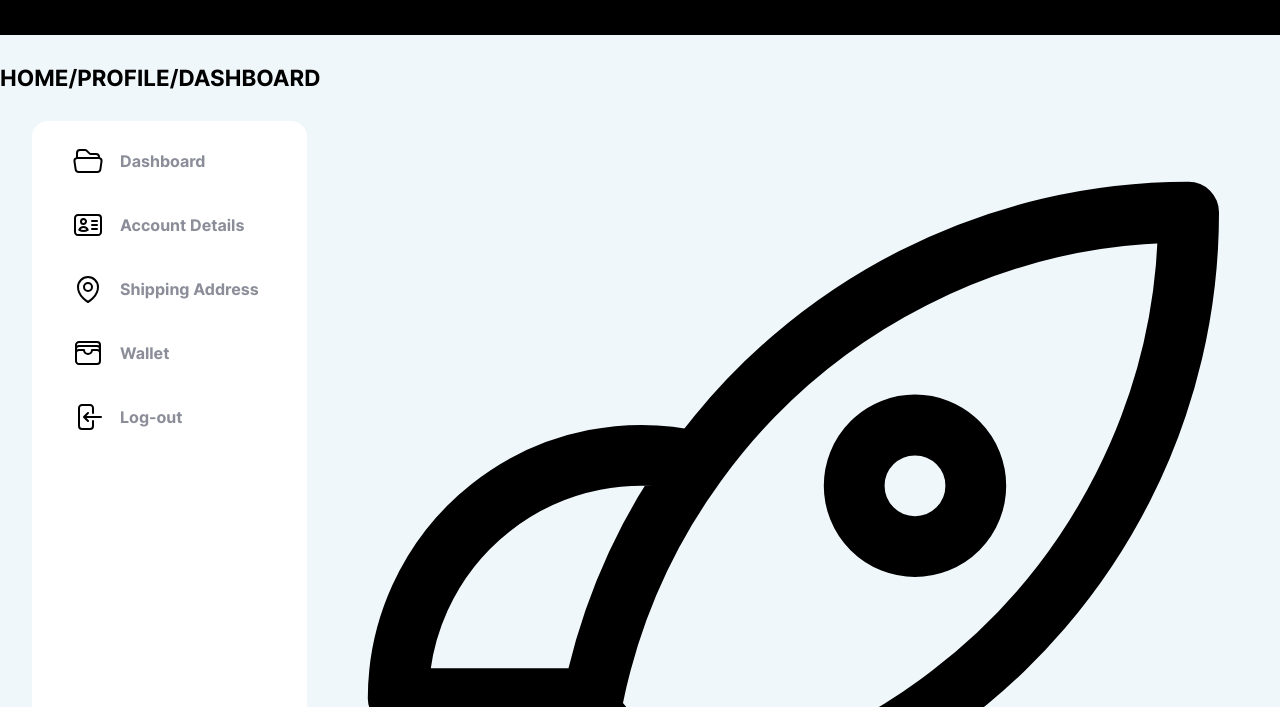
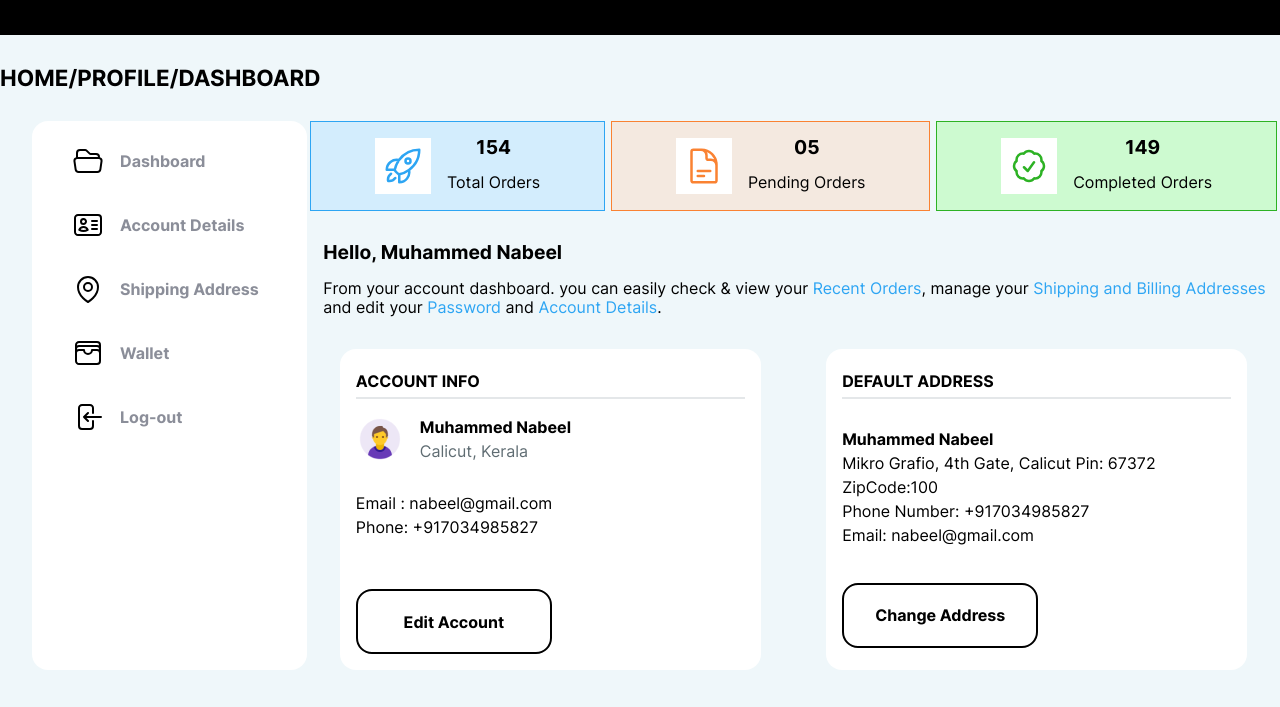
Before and after one commit to mojtaba-jsx/Bytez, a plain HTML site: page src/html/dashboard.html in a window 1280 px wide. Shown: the part 93-800 px from the top of the page. Drawn offline with Linux system fonts and the light colour scheme.

Commit message:
[css]- add css styles for dashbord info section

```diff
--- a/src/css/dashboard.css
+++ b/src/css/dashboard.css
@@ -30,14 +30,14 @@
 }
 
 /** Main Section Styles */
-.dashboard{
+.dashboard {
   /* display: flex;
   justify-content: space-between; */
   margin-top: 2rem;
   padding-bottom: 10rem;
 }
 
-.dashboard__wrapper{
+.dashboard__wrapper {
   display: flex;
   justify-content: space-between;
 }
@@ -51,7 +51,7 @@
   transition: all 140ms ease-in;
 }
 
-.aside-menu{
+.aside-menu {
   width: 20%;
   background-color: var(--white);
   margin-left: 2rem;
@@ -59,38 +59,254 @@
   border-radius: 1rem;
 }
 
-.dashboard-info{
+.dashboard-info {
   width: 80%;
 }
 
-.aside-menu__list{
+.aside-menu__list {
   display: flex;
   flex-direction: column;
 }
 
-.aside-menu__item{
+.aside-menu__item {
   margin-bottom: 1rem;
   padding: 0.5rem;
   transition: all 140ms ease-in;
   border-radius: 1rem;
 }
 
-.aside-menu__item:hover{
+.aside-menu__item:hover {
   background-color: var(--black);
 }
 
-.aside-menu__item:hover .aside-menu__link svg{
+.aside-menu__item:hover .aside-menu__link svg {
   color: var(--white);
 }
 
-.aside-menu__item:hover .aside-menu__link{
+.aside-menu__item:hover .aside-menu__link {
   color: var(--white);
 }
 
-.aside-menu__link{
+.aside-menu__link {
   display: flex;
   align-items: center;
-  color: #8B8E99;
-  font-family: 'inter-bold', Courier, monospace;
+  color: #8b8e99;
+  font-family: "inter-bold", Courier, monospace;
   margin-left: 1rem;
 }
+
+/** Dashboard Info Section Styles */
+/*! Dashboard Info Orders  Styles */
+
+.dashboard-info__orders {
+  display: flex;
+  justify-content: space-around;
+}
+
+.dashboard-info__orders-box {
+  display: flex;
+  align-content: center;
+  padding: 1rem 4rem;
+}
+
+.dashboard-info__orders-box:nth-child(1) {
+  background-color: #addeff6d;
+  border: 1px solid #2da5f3;
+}
+
+.dashboard-info__orders-box:nth-child(2) {
+  background-color: #ffc8a44d;
+  border: 1px solid #fa8232;
+}
+.dashboard-info__orders-box:nth-child(3) {
+  background-color: #97ff8f63;
+  border: 1px solid #2db224;
+}
+
+.dashboard-info__orders-box:nth-child(1) .dashboard-info__orders-box-left svg {
+  color: #2da5f3;
+}
+
+.dashboard-info__orders-box:nth-child(2) .dashboard-info__orders-box-left svg {
+  color: #fa8232;
+}
+
+.dashboard-info__orders-box:nth-child(3) .dashboard-info__orders-box-left svg {
+  color: #2db224;
+}
+
+.dashboard-info__orders-box-left svg {
+  width: 2.5rem;
+  height: 2.5rem;
+}
+
+.dashboard-info__orders-box-left {
+  background-color: var(--white);
+  padding: 0.5rem;
+  margin-right: 1rem;
+}
+.dashboard-info__orders-box-right {
+  display: flex;
+  flex-direction: column;
+  align-items: center;
+}
+
+.dashboard-info__orders-box-right-number {
+  font-size: 1.2rem;
+  font-family: "inter-bold", Courier, monospace;
+}
+
+.dashboard-info__orders-box-right-text {
+  font-size: 1rem;
+  font-family: "inter-regular", Courier, monospace;
+  margin-top: 1rem;
+}
+
+/*! Dashboard Info User Styles */
+
+.dashboard-info__user {
+  display: flex;
+  flex-direction: column;
+  margin-top: 2rem;
+  margin-left: 1rem;
+}
+
+.dashboard-info__user-name {
+  font-size: 1.2rem;
+  font-family: "inter-bold", Courier, monospace;
+}
+
+.dashboard-info__user-text {
+  font-family: "inter-regular", Courier, monospace;
+  margin-top: 1rem;
+  line-height: 1.2rem;
+}
+
+.dashboard-info__user-text a {
+  color: #2da5f3;
+}
+
+
+/*! Dashboard Info Boxes  Styles */
+
+.dashboard-info-boxes {
+  display: flex;
+  justify-content: space-around;
+  margin-top: 2rem;
+}
+
+/*! Dashboard info box Account Styles */
+.dashboard-info-boxes__account {
+  width: 40%;
+  display: flex;
+  flex-direction: column;
+  background-color: var(--white);
+  padding: 1rem;
+  border-radius: 1rem;
+
+}
+
+.dashboard-info-boxes__account-title {
+  font-size: 1rem;
+  font-family: "inter-bold", Courier, monospace;
+  text-transform: uppercase;
+  margin-top: 0.5rem;
+  padding-bottom: 0.5rem;
+  border-bottom: 2px solid #e4e7e9;
+}
+
+.dashboard-info-boxes__account-profile {
+  display: flex;
+  align-items: center;
+  margin-top: 1rem;
+}
+
+.dashboard-info-boxes__account-profile-username {
+  display: flex;
+  flex-direction: column;
+  margin-left: 1rem;
+}
+
+.dashboard-info-boxes__account-profile-username-name {
+  font-family: "inter-bold", Courier, monospace;
+}
+
+.dashboard-info-boxes__account-profile-username-location {
+  font-family: "inter-regular", Courier, monospace;
+  margin-top: 0.5rem;
+  color: #5f6c72;
+}
+
+.dashboard-info-boxes__account-more-info {
+  display: flex;
+  flex-direction: column;
+  margin-top: 2rem;
+}
+
+.dashboard-info-boxes__account-more-info-email {
+  font-family: "inter-regular", Courier, monospace;
+}
+.dashboard-info-boxes__account-more-info-phone {
+  font-family: "inter-regular", Courier, monospace;
+  margin-top: 0.5rem;
+}
+
+.dashboard-info-boxes__account-more-info-edit {
+  border: 2px solid var(--black);
+  width: 10rem;
+  text-align: center;
+  padding: 1.4rem 1rem;
+  margin-top: 3.4rem;
+  border-radius: 1rem;
+  font-family: "inter-bold", Courier, monospace;
+  color: var(--black);
+}
+
+/*! Dashboard info box Address Styles */
+
+.dashboard-info-boxes__address {
+  width: 40%;
+  display: flex;
+  flex-direction: column;
+  background-color: var(--white);
+  padding: 1rem;
+  border-radius: 1rem;
+}
+
+.dashboard-info-boxes__address-title {
+  font-size: 1rem;
+  font-family: "inter-bold", Courier, monospace;
+  text-transform: uppercase;
+  margin-top: 0.5rem;
+  padding-bottom: 0.5rem;
+  border-bottom: 2px solid #e4e7e9;
+}
+
+.dashboard-info-boxes__address-infos {
+  display: flex;
+  flex-direction: column;
+  margin-top: 2rem;
+}
+.dashboard-info-boxes__address-infos-name {
+  font-family: "inter-bold", Courier, monospace;
+  margin-bottom: 0.5rem;
+}
+
+.dashboard-info-boxes__address-infos-text,
+.dashboard-info-boxes__address-infos-text,
+.dashboard-info-boxes__address-infos-phone,
+.dashboard-info-boxes__address-infos-email {
+  font-family: "inter-regular", Courier, monospace;
+  margin-bottom: 0.5rem;
+}
+
+.dashboard-info-boxes__address-infos-change {
+  border: 2px solid var(--black);
+  width: 10rem;
+  text-align: center;
+  padding: 1.4rem 1rem;
+  margin-top: 2rem;
+  border-radius: 1rem;
+  font-family: "inter-bold", Courier, monospace;
+  color: var(--black);
+}
--- a/src/html/dashboard.html
+++ b/src/html/dashboard.html
@@ -472,11 +472,18 @@
                       DEFAULT ADDRESS
                     </span>
                     <div class="dashboard-info-boxes__address-infos">
+                      <span class="dashboard-info-boxes__address-infos-name">Muhammed Nabeel</span>
                       <span class="dashboard-info-boxes__address-infos-text">
                         Mikro Grafio, 4th Gate, Calicut Pin: 67372
                       </span>
                       <span class="dashboard-info-boxes__address-infos-text">
                         ZipCode:100
+                      </span>
+                      <span class="dashboard-info-boxes__address-infos-phone">
+                        Phone Number: +917034985827
+                      </span>
+                      <span class="dashboard-info-boxes__address-infos-email">
+                        Email: nabeel@gmail.com
                       </span>
 
                       <a
```
